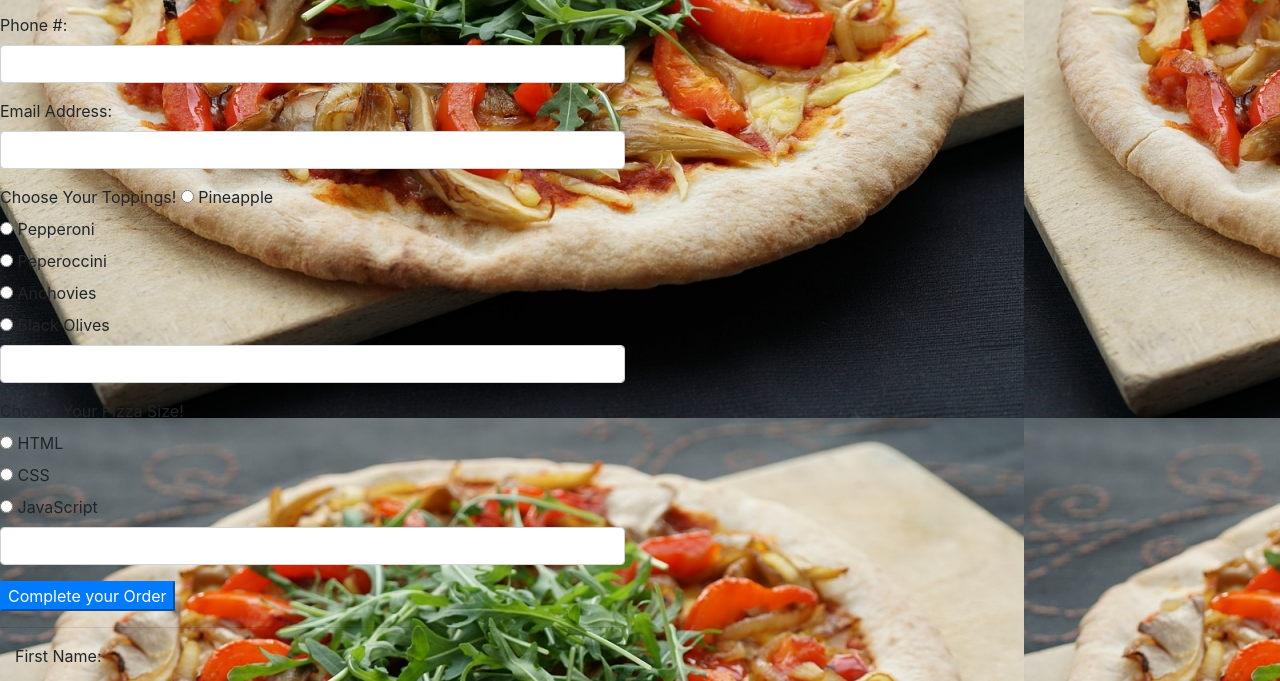
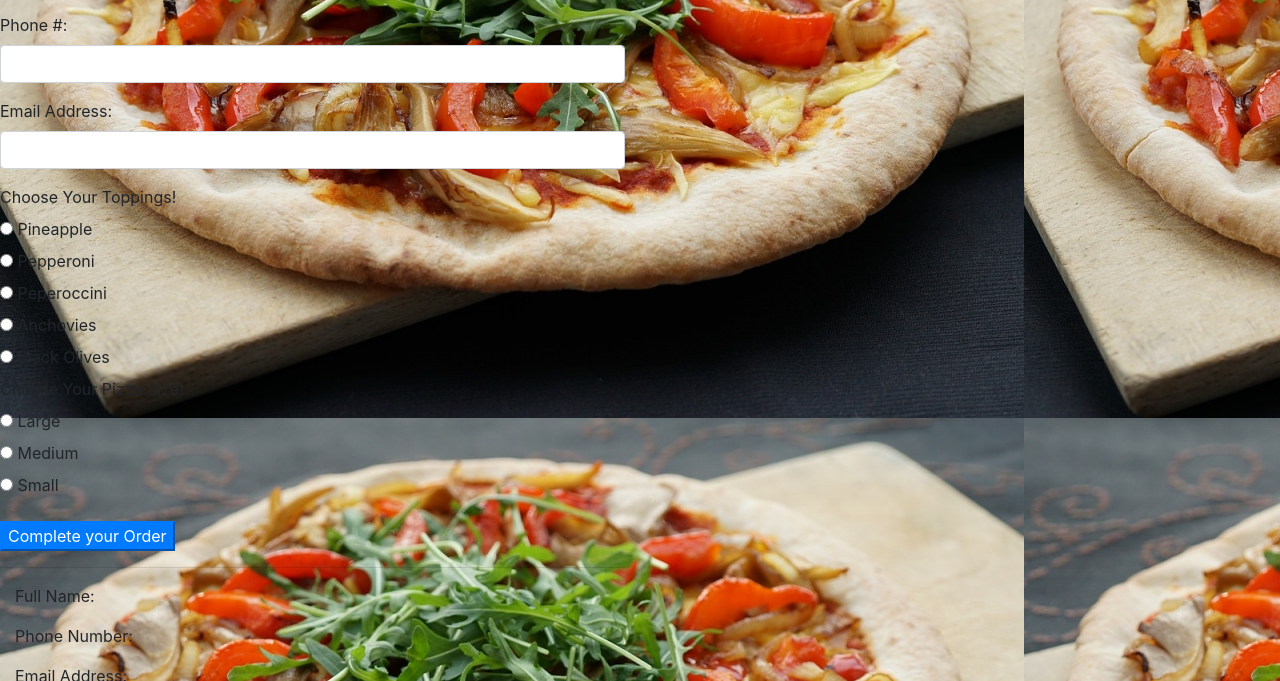
Before and after one commit to EldenCodeLord/pizza-parlor, a plain HTML site: page index.html in a window 1280 px wide. Shown: the part 264-945 px from the top of the page. Drawn offline with nearby package versions, Linux system fonts and the light colour scheme.

Commit message:
WIP: finished index.html layout. Now I need to style it and add more JS Ui logic.

```diff
--- a/index.html
+++ b/index.html
@@ -20,18 +20,18 @@
                 <form id="new-contact">
                   <div class="form-group">
                     <label for="name">First & Last Name: </label>
-                    <input type="text"  class="form-control" id="new-first-name">
+                    <input type="text"  class="form-control" id="name">
                   </div>
                 <div class="form-group">
                     <label for="phone">Phone #: </label>
-                    <input type="text"  class="form-control" id="new-last-name">
+                    <input type="text"  class="form-control" id="phone">
                   </div>
                  <div class="form-group">
                     <label for="new-email-address">Email Address: </label>
-                    <input type="text"  class="form-control" id="new-email-address">
+                    <input type="text"  class="form-control" id="email-address">
                   </div>
                   <div class="form-group">
-                    <label for="chooseToppings">Choose Your Toppings! </label>
+                    <label for="chooseToppings">Choose Your Toppings! </label><br>
                     <form>
                       <input type="radio" id="pineapple" name="pineapple" value="pineapple">
                       <label for="pineapple">Pineapple</label><br>
@@ -44,19 +44,16 @@
                       <input type="radio" id="black-olives" name="black-olives" value="black-olives">
                       <label for="black-olives">Black Olives</label><br>
                     </form>
-                    <input type="text"  class="form-control" id="chooseToppings">
-                  </div>
                   <div class="form-group">
                     <label for="chooseSize">Choose Your Pizza Size! </label>
                     <form>
-                      <input type="radio" id="html" name="fav_language" value="HTML">
-                      <label for="html">HTML</label><br>
-                      <input type="radio" id="css" name="fav_language" value="CSS">
-                      <label for="css">CSS</label><br>
-                      <input type="radio" id="javascript" name="fav_language" value="JavaScript">
-                      <label for="javascript">JavaScript</label>
+                      <input type="radio" id="large" name="large" value="large">
+                      <label for="large">Large</label><br>
+                      <input type="radio" id="medium" name="medium" value="medium">
+                      <label for="medium">Medium</label><br>
+                      <input type="radio" id="small" name="small" value="small">
+                      <label for="small">Small</label>
                     </form>
-                    <input type="text"  class="form-control" id="chooseSize">
                   </div>
                 <button type="submit" class="btn-primary">Complete your Order</button>
                <div class="form-group">
@@ -64,13 +61,10 @@
                 <hr>
                </div>
               <div class="col-md-6">
-                <div id="show-contact">
-                  <p>First Name: <span class="first-name"></span></p>
-                  <p>Last Name: <span class="last-name"></span></p>
-                  <p>Phone Number: <span class="phone-number"></span></p>
+                <div id="show-order">
+                  <p>Full Name: <span class="name"></span></p>
+                  <p>Phone Number: <span class="phone"></span></p>
                   <p>Email Address: <span class="email-address"></span></p>
-                  <p>Email Label: <span class="email-label"></span></p>
-                  <p>Email Address: <span class="email-address-2"></span></p>
                   <p>Physical Address: <span class="physical-address"></span></p>
                   <div id="buttons">
                 </div>
```
